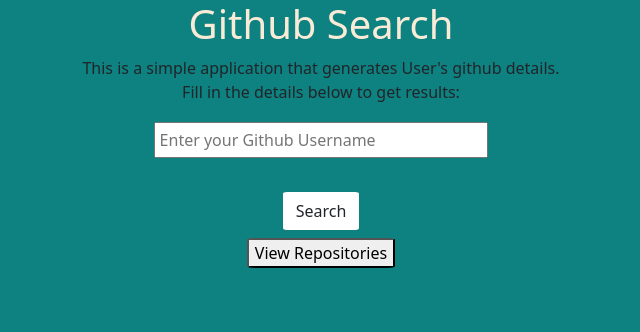
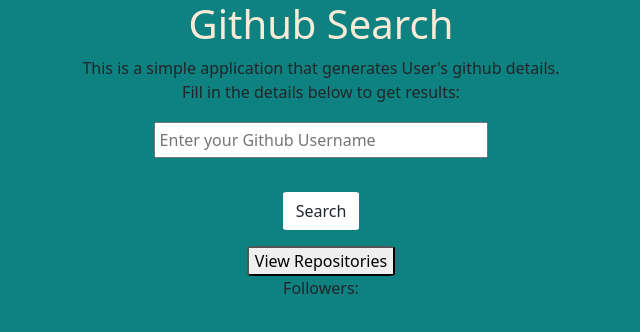
Before and after one commit to Kabere34/Github-Search, an Angular app: page / in a window 1280 px wide. Shown: the top 332 px of the page, without its empty margins (319-959 px from the left). Built offline with nearby package versions, Linux system fonts and the light colour scheme.

Commit message:
make UI changes

```diff
--- a/src/app/gitcall.service.ts
+++ b/src/app/gitcall.service.ts
@@ -7,6 +7,7 @@
 })
 export class GitCallService {
   results!: any;
+
 
   constructor(private http: HttpClient) { }
 
--- a/src/app/profile/profile.component.html
+++ b/src/app/profile/profile.component.html
@@ -31,35 +31,27 @@
         </button>
         <h3>{{ user?.login }}</h3>
         <!-- <p><span></span>{{ user?.login }}</p> -->
-        <!-- <p><span></span>{{ user?.followers }}</p>
-        <p><span></span> {{ user?.following }}</p> -->
+        <!-- <p><span>Followers:</span>{{ user?.followers }}</p> -->
+        <p><span></span> {{ user?.following }}</p>
       </div>
 
       <div class="">
         <button class="repos" (click)="openRepo(val.value)">
           View Repositories
         </button>
-        <div class="">
-          <div
-            class="col w-50 card pt-1 m-2 text-center"
-            *ngFor="let repo of repos"
-          >
-            <h2><span>Repository name:</span> {{ repo.name }}</h2>
-            <p><span>Description:</span> {{ repo.description }}</p>
-            <a [attr.href]="repo.clone_url"
-              >View {{ repo.name }} Repository on Github
-            </a>
+        <div class="row">
+          <p><span>Followers:</span>{{ user?.followers }}</p>
+          <div class="col pt-1 m-2 text-center" *ngFor="let repo of repos">
+            <div class="card">
+              <h2><span>Repository name:</span> {{ repo.name }}</h2>
+              <p><span>Description:</span> {{ repo.description }}</p>
+              <a [attr.href]="repo.clone_url"
+                >View {{ repo.name }} Repository on Github
+              </a>
+            </div>
           </div>
         </div>
       </div>
     </div>
   </div>
-
-  <!-- <div *ngFor="let repo of repos">
-  <a [attr.href]="repo.clone_url">
-    {{ repo.name }}
-  </a>
-</div> -->
-  <!-- <a routerLink="{{ repos.clone_url }}">View</a>
-{{ repos.clone_url }} -->
 </div>
```
Also changed, not shown: src/app/profile/profile.component.ts (+0 -8 lines).
